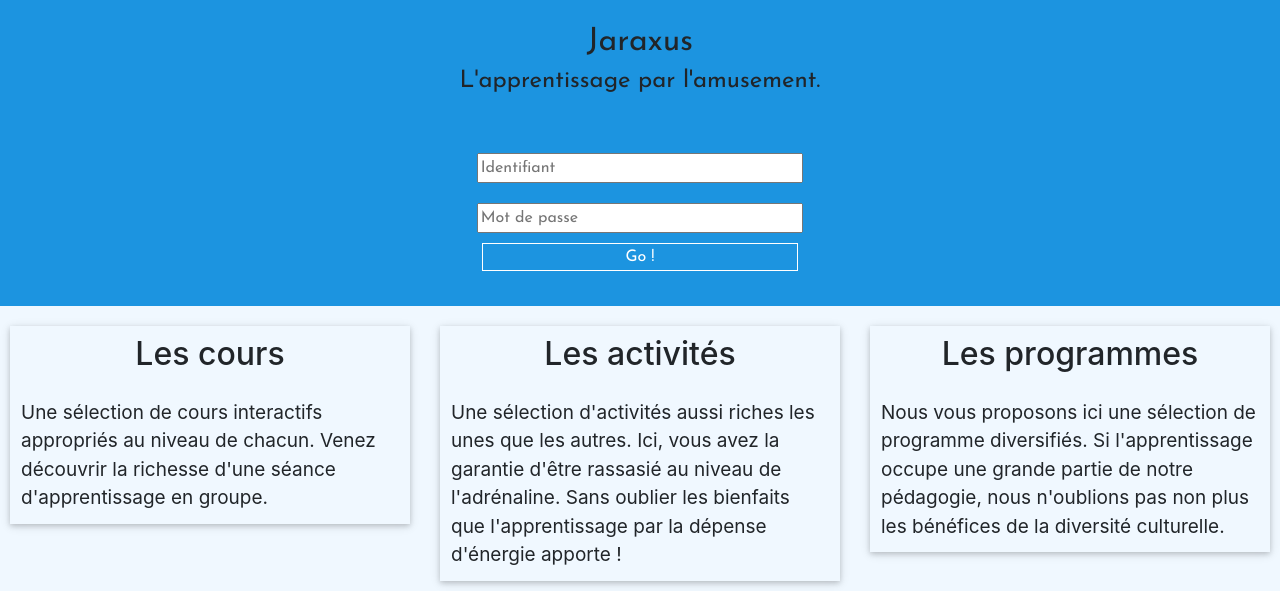
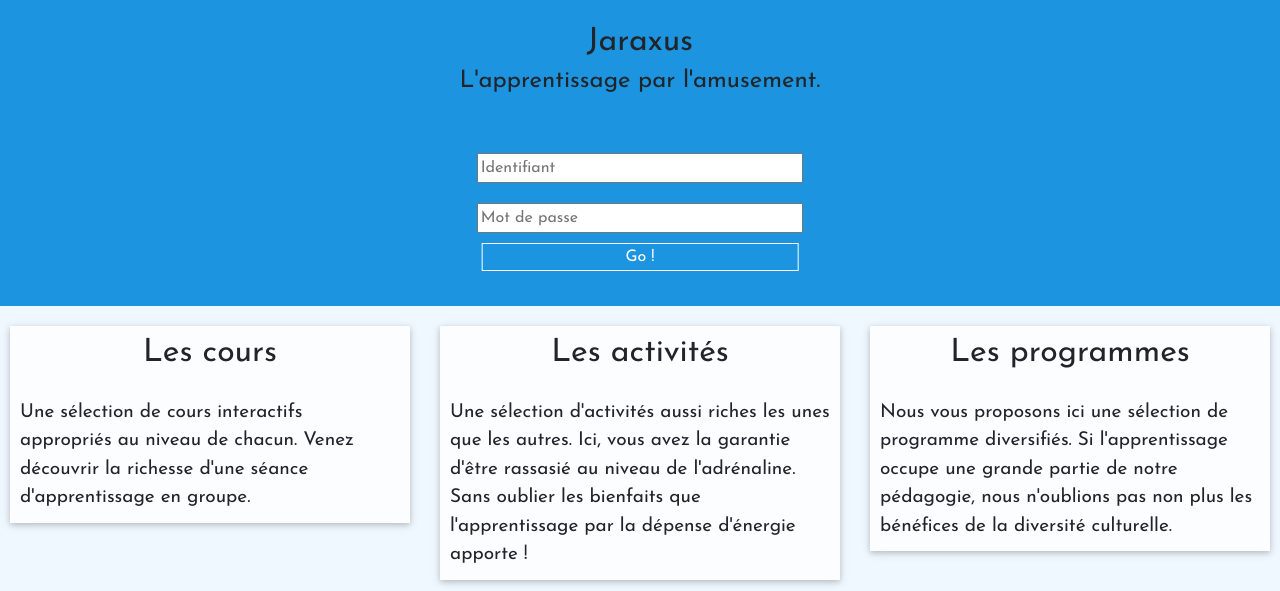
Before and after one commit to nadyro/jaraxus, a PHP site: page / in a window 1280 px wide. Shown: the top 591 px of the page. Run offline with PHP 8.4, Linux system fonts and the light colour scheme; some libraries are stand-ins or nearby versions.

Commit message:
progress on Jaraxus

```diff
--- a/index.php
+++ b/index.php
@@ -32,7 +32,10 @@
 			<input type="password" name="user_password" class="user_password" placeholder="Mot de passe">
 		</div>
 		<div class='container col-4 div_valid'>
+		<div class='div_bg_valid'>
+		<div class='div_abs_bg_valid'></div>
 			<input type="button" name="valid_logon" class='valid_logon' value="Go !">
+			</div>
 		</div>
 		</div>
 	</div>
@@ -81,12 +84,13 @@
 		</div>
 	</div>
 </div>
-<div class='row div_main_index'>
+<div class='div_main_index'>
 	<div class='row div_index'>
 		<div class='col-6 div_first_part'>
 
 		</div>
-		<div class='col-6 div_second_part'>
+		<div class='col-1'></div>
+		<div class='col-5 div_second_part'>
 		<h2>
 			Créez votre compte et débutez votre aventure !
 		</h2>
@@ -105,7 +109,11 @@
 					<input type="radio" id="1" name="sexe" value="1"> <p> Femme </p>
 					</span>
 					</div>
-					<input type="button" value="Go !" name='user_submit' onclick="receive()">
+
+		<div class='div_bg_valid div_valid'>
+		<div class='div_abs_bg_valid'></div>
+			<input type="button" name="valid_logon" class='valid_logon' value="Go !">
+			</div>
 					<input type='hidden' name='user_hidden'>
 				</form>
 			</div>
--- a/jaraxus.css
+++ b/jaraxus.css
@@ -33,13 +33,29 @@ p
 {
 	padding: 10px;
 }
-.div_valid input
+.div_bg_valid
+{
+	position: relative;
+    transform: translateX(-50%);
+    width: 100%;
+    height: 100%;
+    left: 50%;
+}
+.div_abs_bg_valid
+{
+	position: absolute;
+    width: 0%;
+    background: rgba(255,255,255,0.5);
+    height: 100%;
+}
+.div_valid input, .div
 {
 	background: transparent;
 	border: solid;
 	border-width: 1px;
 	color: white;
 	font-family: 'Josefin Sans', sans-serif;
+	cursor: pointer;
 }
 .big_container
 {
@@ -60,12 +76,10 @@ p
 }
 .div_content_tabs
 {
-	border-bottom: solid;
-    border-left: solid;
-    border-right: solid;
-    border-width: 1px;
-    border-color: transparent;
     box-shadow: 0 2px 5px 0 rgba(0,0,0,0.16), 0 2px 10px 0 rgba(0,0,0,0.12);
+    background: rgba(255,255,255,0.8);
+    cursor: pointer;
+    font-family: 'Josefin Sans', sans-serif;
 }
 
 .div_tabs p
@@ -119,13 +133,16 @@ h2
 }
 .div_index
 {
-	border: solid;
-	border-width: 1px;
+	padding: 10px;
 }
-.div_index .div_first_part
+.div_index .div_first_part, .div_index .div_second_part
 {
-	border-right: solid;
-	border-width: 1px;
+	box-shadow: 0 2px 5px 0 rgba(0,0,0,0.16), 0 2px 10px 0 rgba(0,0,0,0.12);
+}
+.div_index .div_second_part
+{
+	background: rgba(255,255,255,0.8);
+	font-family: 'Josefin Sans', sans-serif;
 }
 .div_second_part .div_container_sp .form_register .user_sex
 {
@@ -144,7 +161,6 @@ text-align: center;
 display: block;
 margin: 5px;
 position: relative;
-height: 35px;
 transform: translateX(-50%);
 left: 50%;
 width: 50%;
@@ -155,90 +171,9 @@ width: 50%;
 {
 	height: auto !important;
 }
-/*
-.div_logon .div_container_logon, .div_logon .div_valid
-{
-display: inline-block;
-}
-.div_logon .div_container_logon div
-{
-border-width: 1px !important;
-border: solid;
-margin-top: 3px;
-cursor: pointer;
-}
-.div_main_index
-{
-display: block;
-position: relative;
-padding: 20px 0;
-}
-.div_index
-{
-display: block;
-width: 35%;
-position: relative;
-transform: translateX(-50%);
-left: 50%;
-}
-.div_main_index .div_index .div_first_part, .div_main_index .div_index .div_second_part
-{
-height: 500px;
-display: inline-block;
-width: calc(98% / 2);
-border: solid;
-border-width: 1px;
-}
-.div_main_index .div_index .div_second_part
-{
-float: right;
-}
-.div_main_index .div_index .div_second_part .div_container_sp
-{
-position: relative;
-}
-.div_main_index .div_index .div_second_part .div_container_sp .form_register
-{
-width: 100%;
-}
-.div_main_index .div_index .div_second_part .div_container_sp .form_register input
-{
-display: block;
-margin: 5px;
-width: 50%;
-position: relative;
-height: 35px;
-transform: translateX(-50%);
-left: 50%;
-}
-.div_second_part .div_container_sp .form_register .user_sex
-{
-display: inline-block;
-}
-.div_second_part .div_container_sp .form_register .user_sex input, .div_second_part .div_container_sp .form_register .user_sex p
-{
-display: inline-block;
-}
-.div_container_sp .form_register .div_user_sex
-{
-text-align: center;
-}
-.div_container_sp .form_register input[type="submit"]
-{
-position: relative;
-transform: translateX(-50%);
-left: 50%;
-}
-.termsofuse
-{
-margin: 20px 0 20px 0;
-font-size: 12px;
-color: gray;
-text-align: center;
-}*/
 .div_first_part
 {
-	background: url(wh.png);
+	background: url(mountain.jpg);
 	background-size: cover;
 	background-position-x: 50%;
 	background-position-y: 50%;
--- a/jaraxus.js
+++ b/jaraxus.js
@@ -1,3 +1,34 @@
+$(document).ready(function()
+{
+	$(".valid_logon").hover(function()
+	{
+		$(".div_abs_bg_valid").css("width", "100%");
+		$(".div_abs_bg_valid").css("transition", "0.5s");
+	}, function()
+	{
+		$(".div_abs_bg_valid").css("width", "0%");
+		$(".div_abs_bg_valid").css("transition", "0.5s");
+	});
+	$(".div_content_tabs").hover(function()
+	{
+		$(this).css("transition","1s");
+		$(this).css("position", "relative");
+		$(this).css("top", "-50px");
+		$(this).css("box-shadow", "14px 60px 5px 0 rgba(0,0,0,0.16), 14px 26px 10px 0 rgba(0,0,0,0.12)");
+	}, function()
+	{
+		$(this).css("transition","1s");
+		$(this).css("position", "relative");
+		$(this).css("top", "0");
+		$(this).css("box-shadow", "0 2px 5px 0 rgba(0,0,0,0.16), 0 2px 10px 0 rgba(0,0,0,0.12)");
+	});
+	$(".div_content_tabs").click(function(){
+		$(this).css("transition", "0s");
+		$(this).css("top", "0");
+		$(this).css("box-shadow", "0 2px 5px 0 rgba(0,0,0,0.16), 0 2px 10px 0 rgba(0,0,0,0.12)");
+	});
+});
+
 function test()
 {
 	alert("Test");
```
